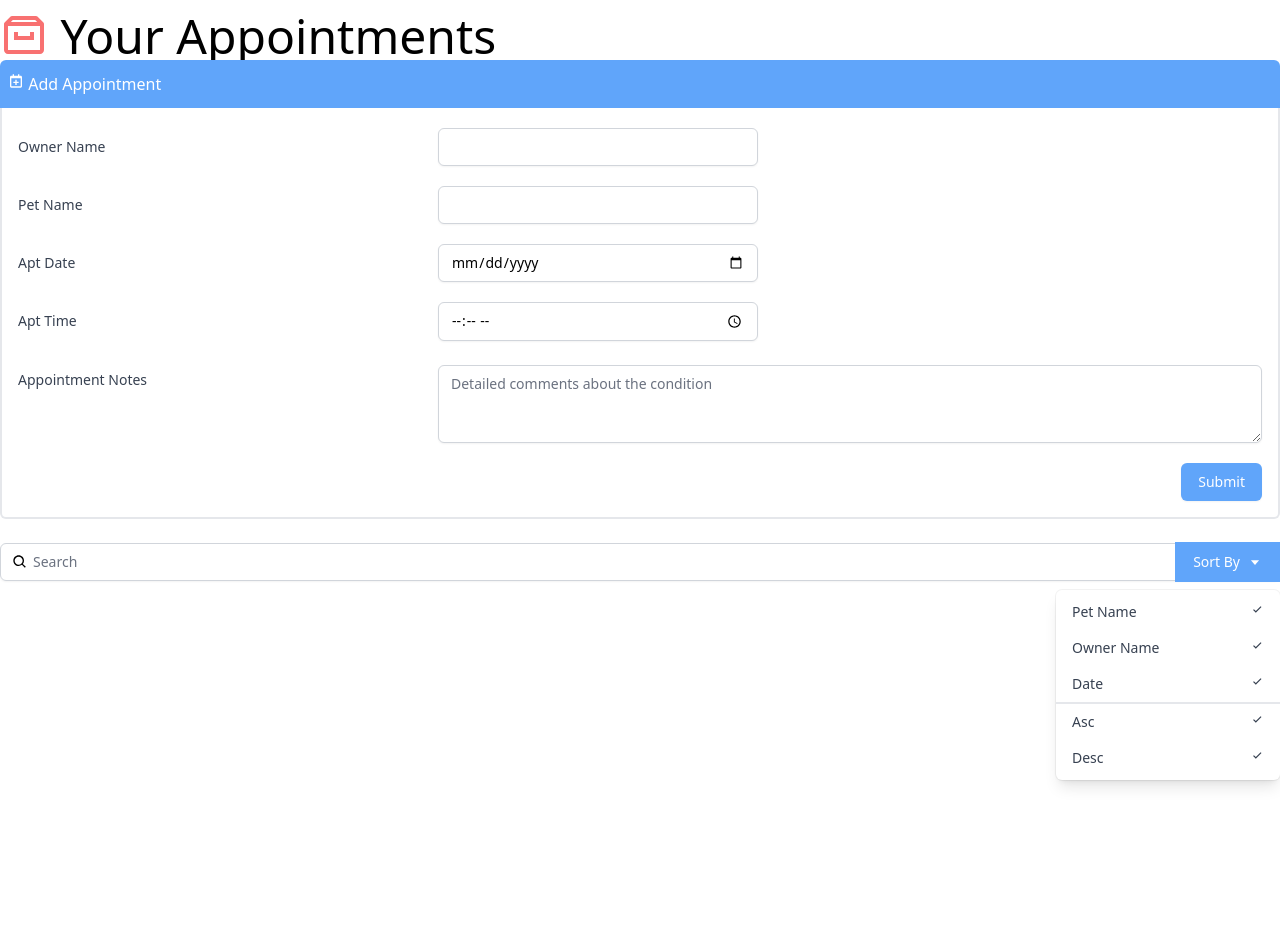
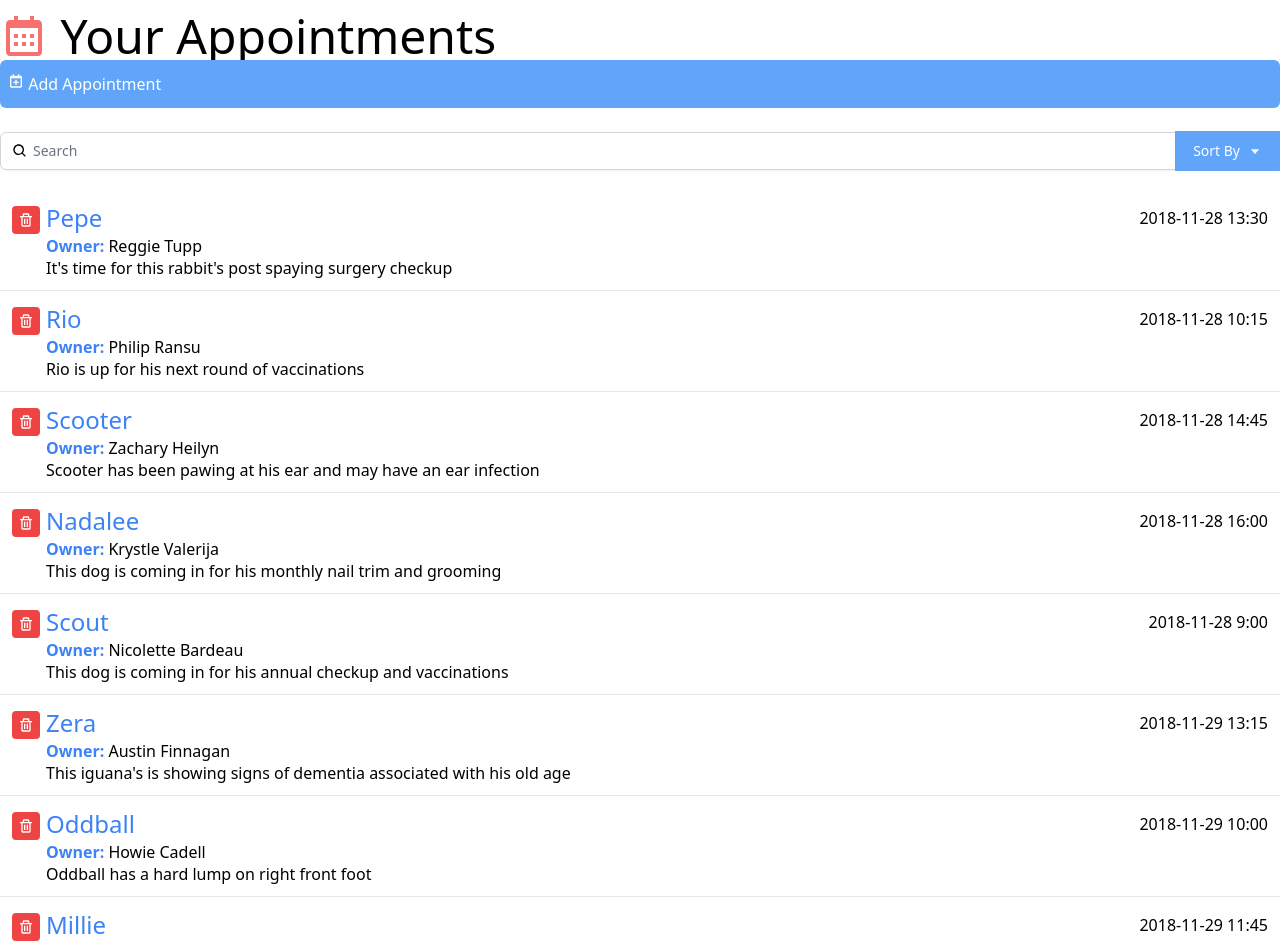
Before and after one commit to SajadAliarab/Appointment-Programm, a React (Create React App) app: page / in a window 1280 px wide. Shown: the top 945 px of the page. Before the commit the page ends 800 px from the top, so only its background shows below. Built offline with nearby package versions, Linux system fonts and the light colour scheme; the HTML template or start-up script is replaced by a standard one.

Commit message:
update1 Project

```diff
--- a/src/App.js
+++ b/src/App.js
@@ -1,13 +1,16 @@
-import {BiArchive} from "react-icons/bi"
+import {BiCalendar,BiTrash} from "react-icons/bi"
 import Search from "./components/Search";
 import AddAppiontment from "./components/AddApointment";
+import appointmnetlist from "./data.json";
+import AppointmnetList from "./components/AppointmentList";
 function App() {
   return (
     <div className="App container mx-auto mt-3 font-thin">
      <h1 className="text-5xl">
-      <BiArchive className="inline-block text-red-400 align-top "/> Your Appointments</h1>
+      <BiCalendar className="inline-block text-red-400 align-top "/> Your Appointments</h1>
       <AddAppiontment/>
       <Search/>
+      <AppointmnetList/>
     </div>
   );
 }
--- a/src/components/AddApointment.js
+++ b/src/components/AddApointment.js
@@ -1,13 +1,19 @@
-import React from "react";
+import React,{useState} from "react";
 import { BiCalendarPlus } from "react-icons/bi";
 
 const AddAppiontment = () => {
+    const [toggleForm,setToggleForm]=useState(false);
     return (
         <div>
-            <button className="bg-blue-400 text-white px-2 py-3 w-full text-left rounded-t-md">
+            <button onClick={()=> {
+                setToggleForm(!toggleForm)
+            }}
+             className={`bg-blue-400 text-white px-2 py-3 w-full text-left  ${toggleForm ? `rounded-t-md` : `rounded-md`}`}>
                 <div><BiCalendarPlus className="inline-block align-text-top" />  Add Appointment</div>
             </button>
-            <div className="border-r-2 border-b-2 border-l-2 border-light-blue-500 rounded-b-md pl-4 pr-4 pb-4">
+            {
+                toggleForm &&
+                <div className="border-r-2 border-b-2 border-l-2 border-light-blue-500 rounded-b-md pl-4 pr-4 pb-4">
                 <div className="sm:grid sm:grid-cols-3 sm:gap-4 sm:items-start  sm:pt-5">
                     <label htmlFor="ownerName" className="block text-sm font-medium text-gray-700 sm:mt-px sm:pt-2">
                         Owner Name
@@ -67,6 +73,8 @@
                     </div>
                 </div>
             </div>
+            }
+
         </div>
     );
 }
--- /dev/null
+++ b/src/components/AppointmentList.js
@@ -0,0 +1,26 @@
+import { BiTrash } from "react-icons/bi";
+import appointmnetlist from "../data.json";
+const AppointmnetList = () => {
+    return (
+        <ul className="divide-y divide-gray-200">
+        {appointmnetlist
+        .map(appointment =>(
+          <li className="px-3 py-3 flex items-start">
+  <button type="button"
+    className="p-1.5 mr-1.5 mt-1 rounded text-white bg-red-500 hover:bg-yellow-700 focus:outline-none focus:ring-2 focus:ring-offset-2 focus:ring-blue-500">
+    <BiTrash /></button>
+  <div className="flex-grow">
+    <div className="flex items-center">
+      <span className="flex-none font-medium text-2xl text-blue-500">{appointment.petName}</span>
+      <span className="flex-grow text-right">{appointment.aptDate}</span>
+    </div>
+    <div><b className="font-bold text-blue-500">Owner:</b> { appointment.ownerName}</div>
+    <div className="leading-tight">{appointment.aptNotes}</div>
+  </div>
+</li>
+        ))}
+      </ul>
+      );
+}
+
+export default AppointmnetList;
--- a/src/components/Search.js
+++ b/src/components/Search.js
@@ -1,3 +1,5 @@
+import React, { useState } from 'react';
+
 import { BiSearch, BiCaretDown, BiCheck } from "react-icons/bi";
 const DropDown = () =>{
     return(
@@ -25,6 +27,7 @@
     );
 }
 const Search = () => {
+    const [sortButton,setSortButton]=useState(false);
     return (
         <div className="py-5">
         <div className="mt-1 relative rounded-md shadow-sm">
@@ -37,10 +40,15 @@
           <div className="absolute inset-y-0 right-0 flex items-center">
             <div>
               <button type="button"
+              onClick={()=> setSortButton(!sortButton)}
                 className="justify-center px-4 py-2 bg-blue-400 border-2 border-blue-400 text-sm text-white hover:bg-blue-700 focus:outline-none focus:ring-2 focus:ring-offset-2 flex items-center" id="options-menu" aria-haspopup="true" aria-expanded="true" >
                 Sort By <BiCaretDown className="ml-2" />
               </button>
-              <DropDown/>
+              {
+                sortButton &&
+                <DropDown/>
+              }
+
             </div>
           </div>
         </div>
--- /dev/null
+++ b/src/data.json
@@ -0,0 +1,177 @@
+[
+    {
+      "id": "0",
+      "petName": "Pepe",
+      "ownerName": "Reggie Tupp",
+      "aptNotes": "It's time for this rabbit's post spaying surgery checkup",
+      "aptDate": "2018-11-28 13:30"
+    },
+    {
+      "id": "1",
+      "petName": "Rio",
+      "ownerName": "Philip Ransu",
+      "aptNotes": "Rio is up for his next round of vaccinations",
+      "aptDate": "2018-11-28 10:15"
+    },
+    {
+      "id": "2",
+      "petName": "Scooter",
+      "ownerName": "Zachary Heilyn",
+      "aptNotes": "Scooter has been pawing at his ear and may have an ear infection",
+      "aptDate": "2018-11-28 14:45"
+    },
+    {
+      "id": "3",
+      "petName": "Nadalee",
+      "ownerName": "Krystle Valerija",
+      "aptNotes": "This dog is coming in for his monthly nail trim and grooming",
+      "aptDate": "2018-11-28 16:00"
+    },
+    {
+      "id": "4",
+      "petName": "Scout",
+      "ownerName": "Nicolette Bardeau",
+      "aptNotes": "This dog is coming in for his annual checkup and vaccinations",
+      "aptDate": "2018-11-28 9:00"
+    },
+    {
+      "id": "5",
+      "petName": "Zera",
+      "ownerName": "Austin Finnagan",
+      "aptNotes": "This iguana's is showing signs of dementia associated with his old age",
+      "aptDate": "2018-11-29 13:15"
+    },
+    {
+      "id": "6",
+      "petName": "Oddball",
+      "ownerName": "Howie Cadell",
+      "aptNotes": "Oddball has a hard lump on right front foot",
+      "aptDate": "2018-11-29 10:00"
+    },
+    {
+      "id": "7",
+      "petName": "Millie",
+      "ownerName": "Freya Terray",
+      "aptNotes": "MIllie has exhibited signs of an upset stomach and is not eating regularly",
+      "aptDate": "2018-11-29 11:45"
+    },
+    {
+      "id": "8",
+      "petName": "Fluffy",
+      "ownerName": "Tracy Westbay",
+      "aptNotes": "Fluffy has some matted hair that needs to be groomed",
+      "aptDate": "2018-11-29 14:30"
+    },
+    {
+      "id": "9",
+      "petName": "Chyna",
+      "ownerName": "Sandie Gobnet",
+      "aptNotes": "This turtle is coming in for a checkup and to be tested for Salmonella",
+      "aptDate": "2018-11-29 16:00"
+    },
+    {
+      "id": "10",
+      "petName": "Wesley",
+      "ownerName": "Nathan Cayden",
+      "aptNotes": "This dog is returning for his next heartworm treatment visit",
+      "aptDate": "2018-11-29 8:30"
+    },
+    {
+      "id": "11",
+      "petName": "Pax",
+      "ownerName": "Sarah Greer",
+      "aptNotes": "This senior dog has been sluggish and showing lethargic behavior",
+      "aptDate": "2018-11-30 10:15"
+    },
+    {
+      "id": "12",
+      "petName": "Squiggles",
+      "ownerName": "Madisyn Roope",
+      "aptNotes": "Squiggles is due for her annual checkup and vaccinations",
+      "aptDate": "2018-11-30 11:30"
+    },
+    {
+      "id": "13",
+      "petName": "Lucky",
+      "ownerName": "Lisa Choy-Wu",
+      "aptNotes": "This cat has tartar buildup and her owner would like his teeth cleaned",
+      "aptDate": "2018-11-30 14:30"
+    },
+    {
+      "id": "14",
+      "petName": "Bailey",
+      "ownerName": "Leslie Richardson",
+      "aptNotes": "This cat is suffering from hotspots and dermatitis",
+      "aptDate": "2018-11-30 15:45"
+    },
+    {
+      "id": "15",
+      "petName": "Kiko",
+      "ownerName": "Kathlyn Zlata",
+      "aptNotes": "Kiko has been exhibiting excessive thirst and weight loss for the past few weeks",
+      "aptDate": "2018-11-30 9:00"
+    },
+    {
+      "id": "16",
+      "petName": "Felix",
+      "ownerName": "Francine Benet",
+      "aptNotes": "Felix's mom is coming in to follow up on  lab work results",
+      "aptDate": "2018-12-1 13:00"
+    },
+    {
+      "id": "17",
+      "petName": "Sami",
+      "ownerName": "Maggie Rickland",
+      "aptNotes": "Sami has had some changes in his bathroom in habits",
+      "aptDate": "2018-12-1 10:00"
+    },
+    {
+      "id": "18",
+      "petName": "Cosmo",
+      "ownerName": "Jennifer Dawson",
+      "aptNotes": "Cosmo's mom would like us to check for arthritic conditions and do a routine checkup",
+      "aptDate": "2018-12-1 11:30"
+    },
+    {
+      "id": "19",
+      "petName": "Casper",
+      "ownerName": "Dalania Devitto",
+      "aptNotes": "This dog is coming in for a nail trim and grooming",
+      "aptDate": "2018-12-1 15:15"
+    },
+    {
+      "id": "20",
+      "petName": "Chip",
+      "ownerName": "Jason Hemlock",
+      "aptNotes": "This fish has a spotty white patch developing on his back ",
+      "aptDate": "2018-12-1 8:45"
+    },
+    {
+      "id": "21",
+      "petName": "Tibbs",
+      "ownerName": "Shad Cayden",
+      "aptNotes": "Tibbs has had an ongoing rash and cold symptoms and we are going to run allergy tests",
+      "aptDate": "2018-12-2 13:30"
+    },
+    {
+      "id": "22",
+      "petName": "Stich",
+      "ownerName": "Dennis Nicholback",
+      "aptNotes": "Stich has been having some stomach issues and is due for his vaccinations",
+      "aptDate": "2018-12-2 10:15"
+    },
+    {
+      "id": "23",
+      "petName": "Shadow",
+      "ownerName": "Audry Topsy",
+      "aptNotes": "This cat has a red swollen eye with a discharge",
+      "aptDate": "2018-12-2 15:00"
+    },
+    {
+      "id": "24",
+      "petName": "Nugget",
+      "ownerName": "Darla Branson",
+      "aptNotes": "This little fish Nugget, has a rash on his stomach area",
+      "aptDate": "2018-12-2 9:00"
+    }
+  ]
```
